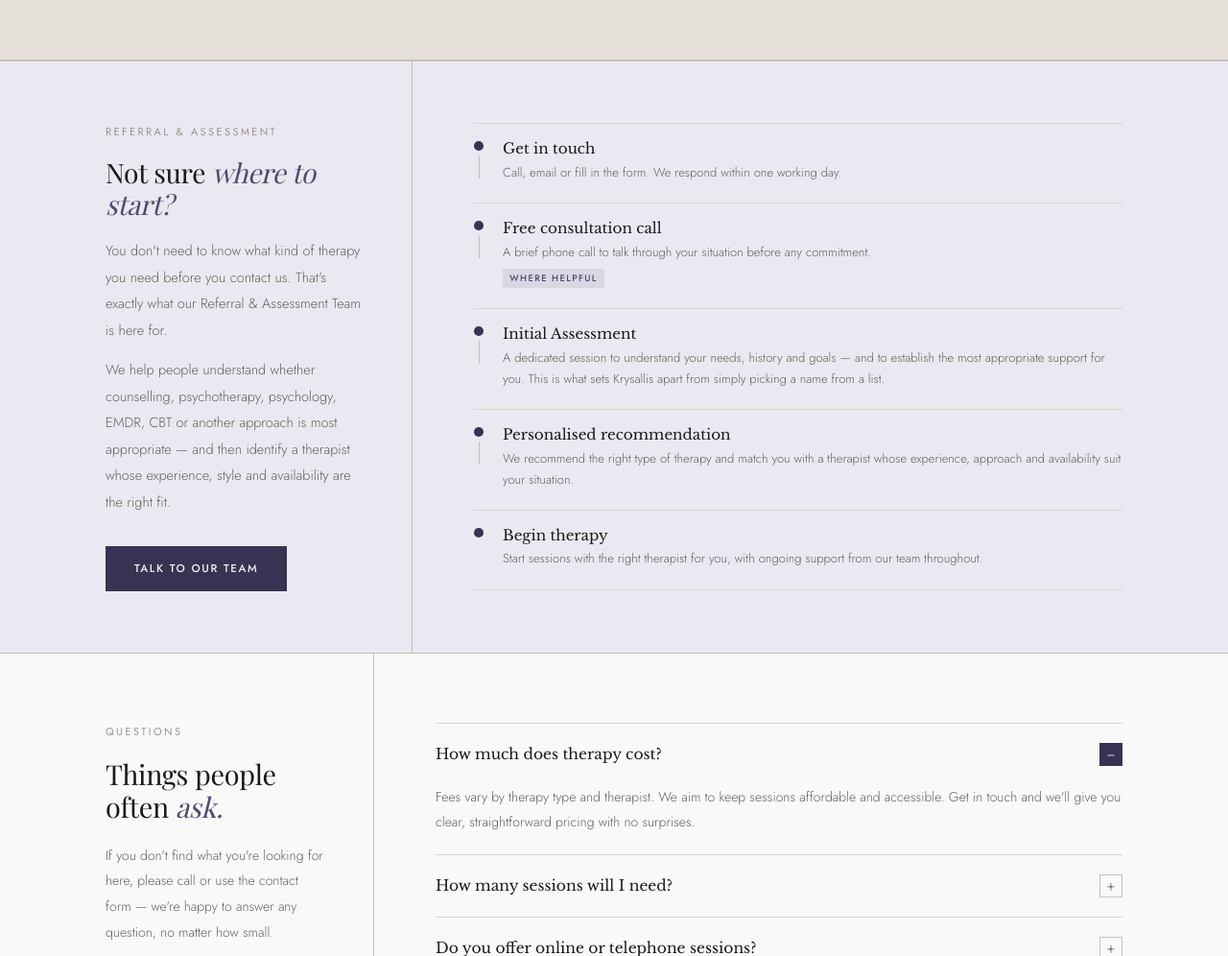
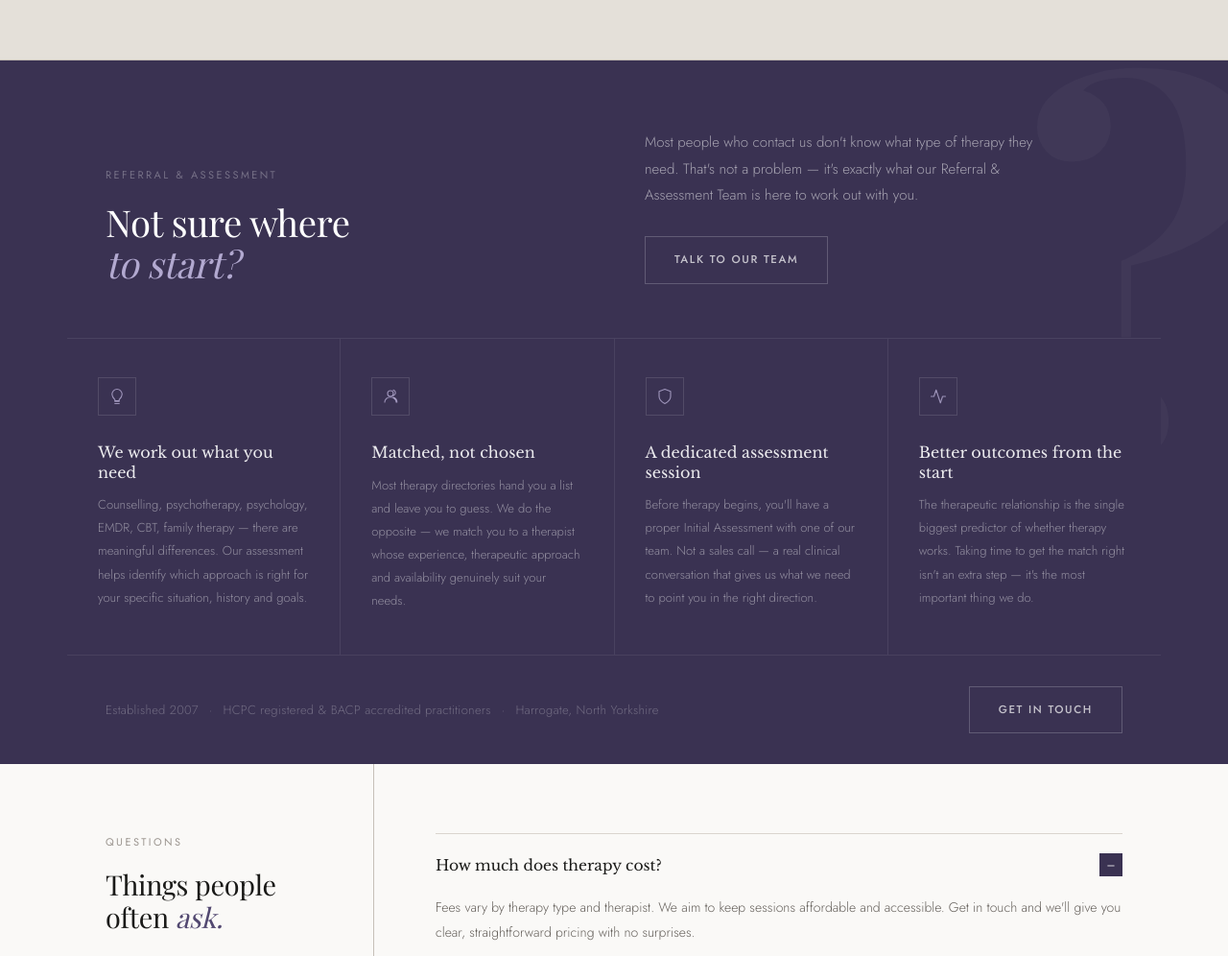
Before and after one commit to 9s4pr6gvvk-bot/Krysallis, a plain HTML site: page index.html in a window 1280 px wide. Shown: the part 5252-6248 px from the top of the page at 96% size. Drawn offline with nearby package versions, Linux system fonts and the light colour scheme; a web font is replaced by a local one.

Commit message:
Update index.html

```diff
--- a/index.html
+++ b/index.html
@@ -793,106 +793,143 @@
       justify-content: center;
     }
 
-    /* ═══ REFERRAL STRIP ═══ */
-    .referral {
-      background: var(--purple-light);
-      border-top: 1px solid var(--border);
-      border-bottom: 1px solid var(--border);
-    }
-    .referral-inner {
+    /* ═══ ASSESSMENT SECTION ═══ */
+    .assessment {
+      background: var(--purple);
+      position: relative;
+      overflow: hidden;
+    }
+    .assessment-deco {
+      position: absolute;
+      top: -60px;
+      right: -20px;
+      font-family: 'Playfair Display', serif;
+      font-size: 32rem;
+      font-weight: 700;
+      line-height: 1;
+      color: rgba(255,255,255,0.03);
+      pointer-events: none;
+      user-select: none;
+      letter-spacing: -0.05em;
+    }
+    .assessment-inner {
       max-width: var(--max);
       margin: 0 auto;
+      position: relative;
+      z-index: 1;
+    }
+    .assessment-top {
+      padding: 72px 40px 56px;
       display: grid;
-      grid-template-columns: 360px 1fr;
-    }
-    .referral-left {
-      padding: 64px 48px 64px 40px;
-      border-right: 1px solid var(--border);
+      grid-template-columns: 1fr 1fr;
+      gap: 64px;
+      align-items: end;
+      border-bottom: 1px solid rgba(255,255,255,0.08);
+    }
+    .assessment-top .section-eyebrow { color: rgba(255,255,255,0.3); margin-bottom: 18px; }
+    .assessment-heading {
+      font-family: 'Playfair Display', serif;
+      font-size: clamp(2rem, 3vw, 3.2rem);
+      font-weight: 400;
+      line-height: 1.12;
+      color: #fff;
+      letter-spacing: -0.01em;
+    }
+    .assessment-heading em {
+      font-style: italic;
+      color: rgba(200,190,230,0.85);
+    }
+    .assessment-intro {
+      font-size: 15px;
+      font-weight: 300;
+      color: rgba(255,255,255,0.55);
+      line-height: 1.85;
+      max-width: 420px;
+      margin-bottom: 28px;
+    }
+    .assessment-cards {
+      display: grid;
+      grid-template-columns: repeat(4, 1fr);
+      gap: 1px;
+      background: rgba(255,255,255,0.08);
+    }
+    .assessment-card {
+      background: var(--purple);
+      padding: 40px 32px 44px;
       display: flex;
       flex-direction: column;
+      transition: background 0.25s;
+    }
+    .assessment-card:hover { background: var(--purple-mid); }
+    .ac-icon {
+      width: 40px;
+      height: 40px;
+      border: 1px solid rgba(255,255,255,0.12);
+      display: flex;
+      align-items: center;
       justify-content: center;
-    }
-    .referral-left .section-eyebrow { margin-bottom: 16px; }
-    .referral-left .display-heading { font-size: clamp(1.7rem, 2.2vw, 2.3rem); margin-bottom: 18px; }
-    .referral-left .display-heading em { color: var(--purple-mid); }
-    .referral-left .body-copy { font-size: 14.5px; }
-    .referral-right {
-      padding: 64px 40px 64px 64px;
-    }
-    .referral-steps {
-      display: flex;
-      flex-direction: column;
-      gap: 0;
-    }
-    .referral-step {
-      display: flex;
-      align-items: flex-start;
-      gap: 20px;
-      padding: 16px 0;
-      border-bottom: 1px solid var(--border-lt);
-    }
-    .referral-step:first-child { border-top: 1px solid var(--border-lt); }
-    .referral-step-marker {
-      display: flex;
-      flex-direction: column;
+      margin-bottom: 28px;
+      flex-shrink: 0;
+      transition: border-color 0.25s;
+    }
+    .assessment-card:hover .ac-icon { border-color: rgba(200,190,230,0.4); }
+    .ac-icon svg {
+      width: 18px;
+      height: 18px;
+      stroke: rgba(200,190,230,0.7);
+      fill: none;
+      stroke-width: 1.5;
+      stroke-linecap: round;
+      stroke-linejoin: round;
+    }
+    .ac-title {
+      font-family: 'Libre Baskerville', serif;
+      font-size: 1rem;
+      font-weight: 400;
+      color: rgba(255,255,255,0.9);
+      margin-bottom: 12px;
+      line-height: 1.3;
+    }
+    .ac-body {
+      font-size: 13px;
+      font-weight: 300;
+      color: rgba(255,255,255,0.45);
+      line-height: 1.85;
+      flex: 1;
+    }
+    .assessment-bottom {
+      padding: 32px 40px;
+      display: flex;
+      justify-content: space-between;
       align-items: center;
-      flex-shrink: 0;
-      padding-top: 2px;
-    }
-    .referral-step-dot {
-      width: 10px;
-      height: 10px;
-      border-radius: 50%;
-      background: var(--purple);
-      flex-shrink: 0;
-    }
-    .referral-step-line {
-      width: 1px;
-      flex: 1;
-      background: var(--border);
-      margin-top: 5px;
-      min-height: 24px;
-    }
-    .referral-step:last-child .referral-step-line { display: none; }
-    .referral-step-content {
-      flex: 1;
-      padding-bottom: 4px;
-    }
-    .referral-step-title {
-      font-family: 'Libre Baskerville', serif;
-      font-size: 0.95rem;
-      font-weight: 400;
-      color: var(--text);
-      margin-bottom: 4px;
-      line-height: 1.3;
-    }
-    .referral-step-note {
+      border-top: 1px solid rgba(255,255,255,0.07);
+      gap: 24px;
+      flex-wrap: wrap;
+    }
+    .assessment-bottom-note {
       font-size: 13px;
       font-weight: 300;
-      color: var(--muted);
-      line-height: 1.7;
-    }
-    .referral-step-tag {
-      font-size: 9.5px;
-      letter-spacing: 0.14em;
-      text-transform: uppercase;
-      color: var(--purple-mid);
-      font-weight: 500;
-      background: rgba(82,72,112,0.1);
-      padding: 2px 7px;
-      display: inline-block;
-      margin-top: 5px;
-    }
-    .referral-cta { margin-top: 32px; }
+      color: rgba(255,255,255,0.28);
+      letter-spacing: 0.02em;
+    }
+    .btn-outline-light {
+      background: transparent;
+      color: rgba(255,255,255,0.7);
+      border: 1px solid rgba(255,255,255,0.2);
+      white-space: nowrap;
+    }
+    .btn-outline-light:hover { border-color: rgba(255,255,255,0.5); color: #fff; }
 
     @media (max-width: 1020px) {
-      .referral-inner { grid-template-columns: 1fr; }
-      .referral-left { border-right: none; border-bottom: 1px solid var(--border); padding: 48px 40px; }
-      .referral-right { padding: 48px 40px; }
+      .assessment-top { grid-template-columns: 1fr; gap: 24px; padding: 56px 40px 40px; }
+      .assessment-cards { grid-template-columns: repeat(2, 1fr); }
+      .assessment-bottom { padding: 28px 40px; }
     }
     @media (max-width: 640px) {
-      .referral-left { padding: 40px 20px; }
-      .referral-right { padding: 40px 20px; }
+      .assessment-top { padding: 48px 20px 32px; }
+      .assessment-cards { grid-template-columns: 1fr; }
+      .assessment-card { padding: 32px 20px; }
+      .assessment-bottom { padding: 24px 20px; flex-direction: column; align-items: flex-start; }
     }
 
     /* ═══ HOW IT WORKS ═══ */
@@ -1736,71 +1773,53 @@
     </div>
   </section>
 
-  <!-- REFERRAL & ASSESSMENT -->
-  <section class="referral">
-    <div class="referral-inner">
-      <div class="referral-left">
-        <span class="section-eyebrow">Referral &amp; Assessment</span>
-        <h2 class="display-heading">Not sure <em>where to start?</em></h2>
-        <p class="body-copy">You don't need to know what kind of therapy you need before you contact us. That's exactly what our Referral &amp; Assessment Team is here for.</p>
-        <p class="body-copy" style="margin-top:14px;">We help people understand whether counselling, psychotherapy, psychology, EMDR, CBT or another approach is most appropriate — and then identify a therapist whose experience, style and availability are the right fit.</p>
-        <div class="referral-cta">
-          <a href="#contact" class="btn btn-fill">Talk to our team</a>
-        </div>
-      </div>
-      <div class="referral-right">
-        <div class="referral-steps">
-          <div class="referral-step">
-            <div class="referral-step-marker">
-              <div class="referral-step-dot"></div>
-              <div class="referral-step-line"></div>
-            </div>
-            <div class="referral-step-content">
-              <div class="referral-step-title">Get in touch</div>
-              <div class="referral-step-note">Call, email or fill in the form. We respond within one working day.</div>
-            </div>
-          </div>
-          <div class="referral-step">
-            <div class="referral-step-marker">
-              <div class="referral-step-dot"></div>
-              <div class="referral-step-line"></div>
-            </div>
-            <div class="referral-step-content">
-              <div class="referral-step-title">Free consultation call</div>
-              <div class="referral-step-note">A brief phone call to talk through your situation before any commitment.</div>
-              <span class="referral-step-tag">Where helpful</span>
-            </div>
-          </div>
-          <div class="referral-step">
-            <div class="referral-step-marker">
-              <div class="referral-step-dot"></div>
-              <div class="referral-step-line"></div>
-            </div>
-            <div class="referral-step-content">
-              <div class="referral-step-title">Initial Assessment</div>
-              <div class="referral-step-note">A dedicated session to understand your needs, history and goals — and to establish the most appropriate support for you. This is what sets Krysallis apart from simply picking a name from a list.</div>
-            </div>
-          </div>
-          <div class="referral-step">
-            <div class="referral-step-marker">
-              <div class="referral-step-dot"></div>
-              <div class="referral-step-line"></div>
-            </div>
-            <div class="referral-step-content">
-              <div class="referral-step-title">Personalised recommendation</div>
-              <div class="referral-step-note">We recommend the right type of therapy and match you with a therapist whose experience, approach and availability suit your situation.</div>
-            </div>
-          </div>
-          <div class="referral-step">
-            <div class="referral-step-marker">
-              <div class="referral-step-dot"></div>
-            </div>
-            <div class="referral-step-content">
-              <div class="referral-step-title">Begin therapy</div>
-              <div class="referral-step-note">Start sessions with the right therapist for you, with ongoing support from our team throughout.</div>
-            </div>
-          </div>
-        </div>
+  <!-- NOT SURE WHERE TO START -->
+  <section class="assessment">
+    <div class="assessment-deco" aria-hidden="true">?</div>
+    <div class="assessment-inner">
+      <div class="assessment-top">
+        <div>
+          <span class="section-eyebrow">Referral &amp; Assessment</span>
+          <h2 class="assessment-heading">Not sure where<br /><em>to start?</em></h2>
+        </div>
+        <div>
+          <p class="assessment-intro">Most people who contact us don't know what type of therapy they need. That's not a problem — it's exactly what our Referral &amp; Assessment Team is here to work out with you.</p>
+          <a href="#contact" class="btn btn-outline-light">Talk to our team</a>
+        </div>
+      </div>
+      <div class="assessment-cards">
+        <div class="assessment-card">
+          <div class="ac-icon">
+            <svg viewBox="0 0 24 24"><path d="M12 2a7 7 0 0 1 7 7c0 3.5-2.5 6-4 7.5V18H9v-1.5C7.5 15 5 12.5 5 9a7 7 0 0 1 7-7z"/><line x1="9" y1="22" x2="15" y2="22"/><line x1="9" y1="19" x2="15" y2="19"/></svg>
+          </div>
+          <div class="ac-title">We work out what you need</div>
+          <div class="ac-body">Counselling, psychotherapy, psychology, EMDR, CBT, family therapy — there are meaningful differences. Our assessment helps identify which approach is right for your specific situation, history and goals.</div>
+        </div>
+        <div class="assessment-card">
+          <div class="ac-icon">
+            <svg viewBox="0 0 24 24"><circle cx="12" cy="8" r="4"/><path d="M4 20c0-4 3.6-7 8-7s8 3 8 7"/><path d="M16 3.13a4 4 0 0 1 0 7.75"/><path d="M21 20c0-3-2-5.5-5-6.5"/></svg>
+          </div>
+          <div class="ac-title">Matched, not chosen</div>
+          <div class="ac-body">Most therapy directories hand you a list and leave you to guess. We do the opposite — we match you to a therapist whose experience, therapeutic approach and availability genuinely suit your needs.</div>
+        </div>
+        <div class="assessment-card">
+          <div class="ac-icon">
+            <svg viewBox="0 0 24 24"><path d="M12 22s8-4 8-10V5l-8-3-8 3v7c0 6 8 10 8 10z"/></svg>
+          </div>
+          <div class="ac-title">A dedicated assessment session</div>
+          <div class="ac-body">Before therapy begins, you'll have a proper Initial Assessment with one of our team. Not a sales call — a real clinical conversation that gives us what we need to point you in the right direction.</div>
+        </div>
+        <div class="assessment-card">
+          <div class="ac-icon">
+            <svg viewBox="0 0 24 24"><polyline points="22 12 18 12 15 21 9 3 6 12 2 12"/></svg>
+          </div>
+          <div class="ac-title">Better outcomes from the start</div>
+          <div class="ac-body">The therapeutic relationship is the single biggest predictor of whether therapy works. Taking time to get the match right isn't an extra step — it's the most important thing we do.</div>
+        </div>
+      </div>
+      <div class="assessment-bottom">
+        <span class="assessment-bottom-note">Established 2007 &ensp;·&ensp; HCPC registered &amp; BACP accredited practitioners &ensp;·&ensp; Harrogate, North Yorkshire</span>
+        <a href="#contact" class="btn btn-outline-light">Get in touch</a>
       </div>
     </div>
   </section>
```
